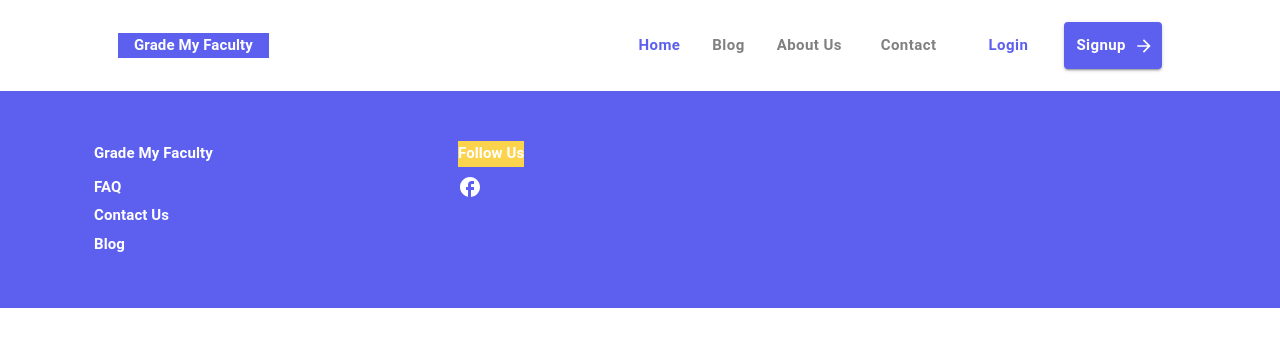
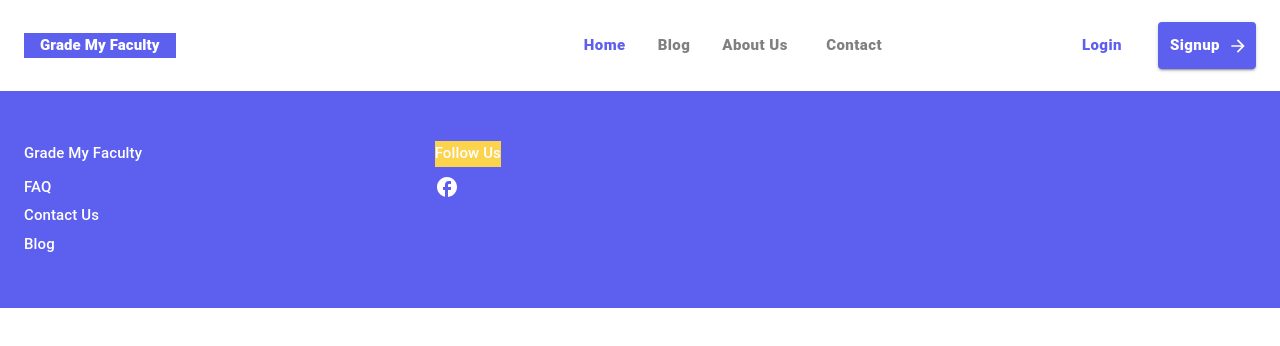
Before and after one commit to AbdulAziz0682/grade-my-faculty, a React (Create React App) app: page / in a window 1280 px wide. Shown: the top 346 px of the page. Built offline with nearby package versions, Linux system fonts and the light colour scheme.

Commit message:
Finalized TopBar

```diff
--- a/src/components/TopBar/index.jsx
+++ b/src/components/TopBar/index.jsx
@@ -49,16 +49,24 @@ export default function TopBar() {
       onClose={handleMobileMenuClose}
     >
       <MenuItem>
-        <Typography variant="button" sx={{ color: 'gray' }}>Home</Typography>
+        <Link to="/" style={{ textDecoration: 'none' }}>
+          <Typography variant="button" sx={{ color: pathname === '/' || pathname === '/' ? 'primary.main' : 'gray' }}>Home</Typography>
+        </Link>
       </MenuItem>
       <MenuItem>
-        <Typography variant="button" sx={{ color: 'gray' }}>Blog</Typography>
+        <Link to="/blog" style={{ textDecoration: 'none' }}>
+          <Typography variant="button" sx={{ color: pathname === '/blog' || pathname === '/blog' ? 'primary.main' : 'gray' }}>Blog</Typography>
+        </Link>
       </MenuItem>
       <MenuItem>
-        <Typography variant="button" sx={{ color: 'primary.main' }}>About Us</Typography>
+        <Link to="/aboutUs" style={{ textDecoration: 'none' }}>
+          <Typography variant="button" sx={{ color: pathname === '/aboutUs' || pathname === '/aboutUs' ? 'primary.main' : 'gray' }}>About Us</Typography>
+        </Link>
       </MenuItem>
       <MenuItem>
-        <Typography variant="button" sx={{ color: 'gray' }}>Contact</Typography>
+        <Link to="/contact" style={{ textDecoration: 'none' }}>
+          <Typography variant="button" sx={{ color: pathname === '/contact' || pathname === '/contact' ? 'primary.main' : 'gray' }}>Contact</Typography>
+        </Link>
       </MenuItem>
     </Menu>
   );
@@ -67,7 +75,7 @@ export default function TopBar() {
     <Box sx={{ flexGrow: 1 }}>
       <AppBar position="static" color="transparent">
         <Container maxWidth="xl" sx={{ py: 1.7, maxHeight: 91 }}>
-          <Toolbar>
+          <Toolbar style={{ paddingLeft: 0, paddingRight: 0 }}>
             <Typography
               variant="h6"
               noWrap
@@ -78,12 +86,12 @@ export default function TopBar() {
                 backgroundColor: 'primary.main',
                 px: 2,
                 textTransform: 'capitalize',
+                fontWeight: 800,
               }}
             >
               Grade my faculty
             </Typography>
             <Box sx={{ flexGrow: 1, minWidth: 15 }} />
-            <Box id="Nav bar collapse" sx={{ height: '100%' }}>
             <Box sx={{ display: { xs: 'none', md: 'flex' }, alignItems: 'center', height: '100%' }}>
               <List sx={{ display: 'flex' }}>
                 <ListItem>
@@ -107,6 +115,9 @@ export default function TopBar() {
                   </Link>
                 </ListItem>
               </List>
+            </Box>
+            <Box flexGrow={1} maxWidth="12%" />
+            <Box sx={{ display: { md: 'flex', xs: 'none' } }}>
               <Button
                 variant="text"
                 onClick={() => {}}
@@ -134,7 +145,6 @@ export default function TopBar() {
                 <MoreIcon />
               </IconButton>
             </Box>
-            </Box>
           </Toolbar>
         </Container>
       </AppBar>
--- a/src/themeOptions.js
+++ b/src/themeOptions.js
@@ -1,13 +1,4 @@
 const themeOptions = {
-  breakpoints: {
-    values: {
-      xs: 0,
-      sm: 600,
-      md: 768,
-      lg: 960,
-      xl: 1140,
-    },
-  },
   palette: {
     type: 'light',
     primary: {
@@ -36,38 +27,38 @@ const themeOptions = {
     h1: {
       fontSize: 58,
       lineHeight: 1.38,
-      fontWeight: 700,
+      fontWeight: 800,
     },
     h2: {
       fontSize: 40,
       lineHeight: 1.42,
-      fontWeight: 700,
+      fontWeight: 800,
     },
     h3: {
       fontSize: 24,
-      fontWeight: 700,
       lineHeight: 1.33,
+      fontWeight: 400,
     },
     h4: {
       fontSize: 20,
-      fontWeight: 700,
       lineHeight: 1.51,
+      fontWeight: 400,
     },
     h5: {
       fontSize: 20,
-      fontWeight: 700,
       lineHeight: 1.2,
+      fontWeight: 400,
     },
     h6: {
       fontSize: 15,
       lineHeight: 1.71,
-      fontWeight: 700,
+      fontWeight: 500,
     },
     button: {
       fontSize: 15,
       lineHeight: 1.57,
-      fontWeight: 600,
       textTransform: 'capitalize',
+      fontWeight: 800,
     },
     body1: {
       fontSize: 17,
--- a/tailwind.config.js
+++ b/tailwind.config.js
@@ -3,6 +3,14 @@ module.exports = {
   darkMode: false, // or 'media' or 'class'
   theme: {
     extend: {},
+    screen: {
+      xs: '0px',
+      sm: '600px',
+      md: '900px',
+      lg: '1200px',
+      xl: '1536px',
+      '2xl': '1836px',
+    },
   },
   variants: {
     extend: {},
```
Lines whose indentation alone changed are shown as unchanged.
